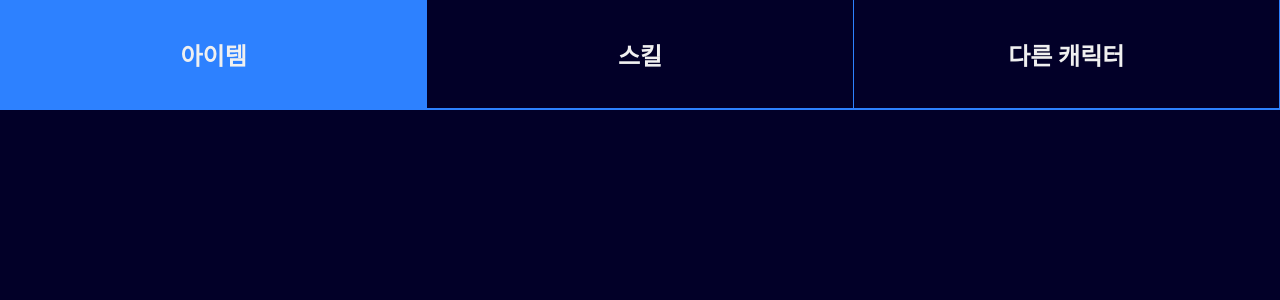
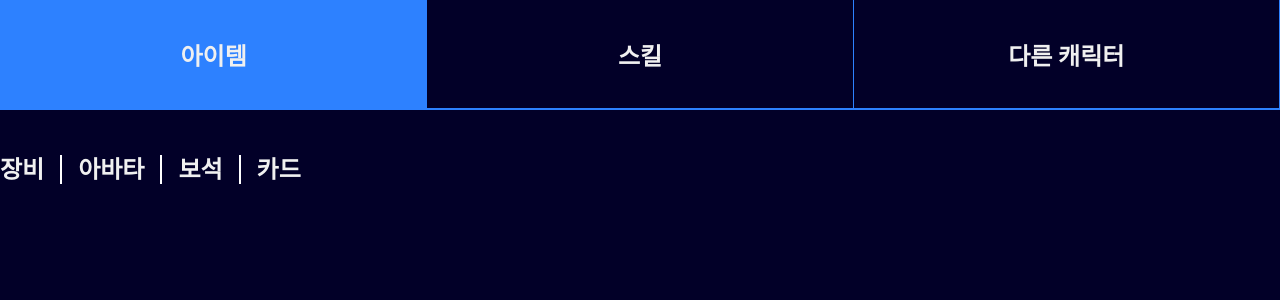
Before and after one commit to code-bebop/lostark_character_search, a React (Vite) app: page /profile/item in a window 1280 px wide. Shown: the top 300 px of the page. Built offline with nearby package versions, Linux system fonts and the light colour scheme.

Commit message:
ItemCategory 컴포넌트 구현 완료
정보를 나타낼 아이템의 카테고리를 선택할 수 있는 ItemCategory 컴포넌트의 구현을 완료했다.

```diff
--- a/src/components/Item/Item.tsx
+++ b/src/components/Item/Item.tsx
@@ -1,9 +1,10 @@
 import { Outlet } from "react-router-dom";
-import TabMenu from "../Common/TabMenu";
+import ItemCategory from "./ItemCategory";
 
 const Item = () => {
   return (
     <>
+      <ItemCategory />
       <Outlet />
     </>
   );
--- /dev/null
+++ b/src/components/Item/ItemCategory.tsx
@@ -0,0 +1,34 @@
+import { Link } from "react-router-dom";
+import styled from "styled-components";
+
+const ItemCategoryBlock = styled.div`
+  display: flex;
+  align-items: center;
+  justify-content: flex-start;
+  margin-top: 40px;
+`;
+
+const ItemCategoryLink = styled(Link)`
+  font: ${({ theme }) => theme.mainTheme.font.lead_24px};
+
+  :not(:last-child) {
+    :after {
+      content: "";
+      margin: 0 16px;
+      border-left: 2px solid #fff;
+    }
+  }
+`;
+
+const ItemCategory = () => {
+  return (
+    <ItemCategoryBlock>
+      <ItemCategoryLink to="/profile/item/equipment">장비</ItemCategoryLink>
+      <ItemCategoryLink to="/profile/item/avatar">아바타</ItemCategoryLink>
+      <ItemCategoryLink to="/profile/item/jewel">보석</ItemCategoryLink>
+      <ItemCategoryLink to="/profile/item/card">카드</ItemCategoryLink>
+    </ItemCategoryBlock>
+  );
+};
+
+export default ItemCategory;
```
